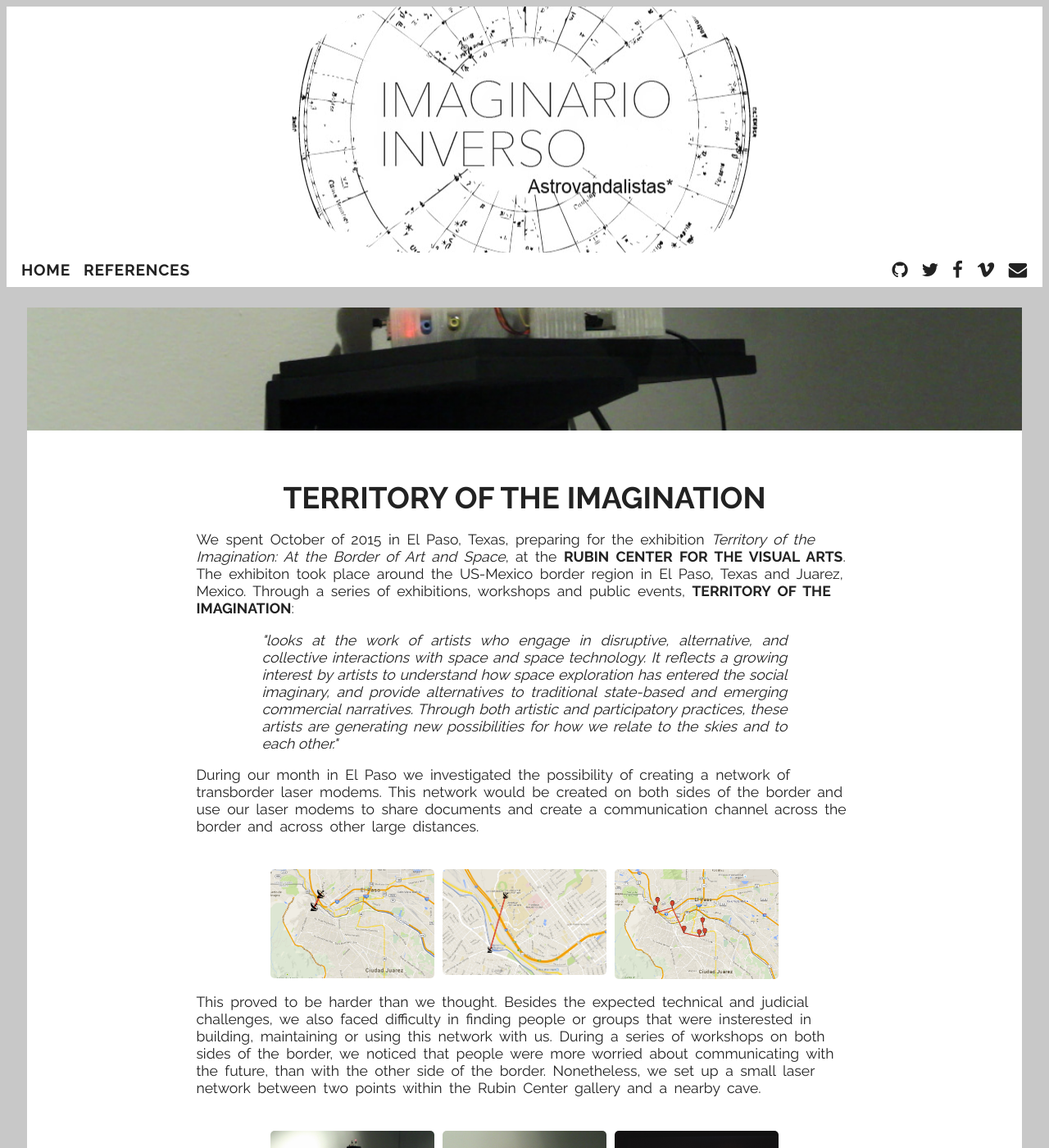
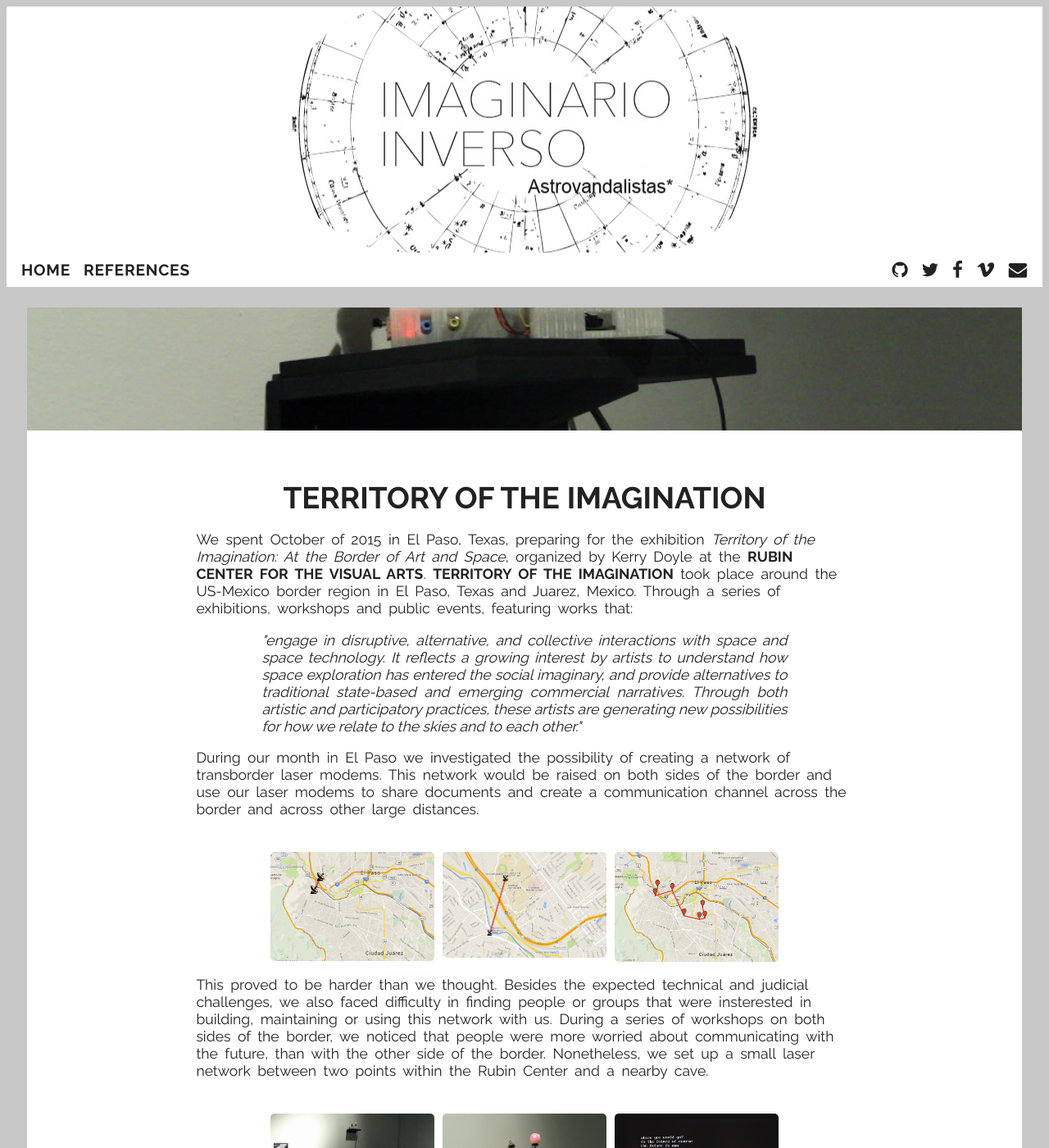
Before and after one commit to astrovandalistas/inverso.astrovandalistas.cc, a Jekyll site: the page built from _posts/2015-11-05-rubin.md, in a window 1280 px wide and 1400 px high. Shown: the whole window at 82% size. Built offline with Jekyll 4.4.1, drawn with Linux system fonts in a browser that asks for light colours; nearby versions of some CDN libraries.

Commit message:
update 2015 posts

```diff
--- a/_posts/2015-11-05-rubin.md
+++ b/_posts/2015-11-05-rubin.md
@@ -3,11 +3,11 @@
 cover: /assets/posts/rubin/rubin_01.jpg
 swipebox: rubin_
 ---
-We spent October of 2015 in El Paso, Texas, preparing for the exhibition *Territory of the Imagination: At the Border of Art and Space*, at the [Rubin Center for the Visual Arts](http://rubin.utep.edu/){:target="_blank"}. The exhibiton took place around the US-Mexico border region in El Paso, Texas and Juarez, Mexico. Through a series of exhibitions, workshops and public events, [Territory of the Imagination](http://rubin.utep.edu/index.php/past1/68){:target="_blank"}:
+We spent October of 2015 in El Paso, Texas, preparing for the exhibition *Territory of the Imagination: At the Border of Art and Space*, organized by Kerry Doyle at the [Rubin Center for the Visual Arts](http://rubin.utep.edu/){:target="_blank"}. [Territory of the Imagination](http://rubin.utep.edu/index.php/past1/68){:target="_blank"} took place around the US-Mexico border region in El Paso, Texas and Juarez, Mexico. Through a series of exhibitions, workshops and public events, featuring works that:
 
-<div class="quotes">&quot;looks at the work of artists who engage in disruptive, alternative, and collective interactions with space and space technology. It reflects a growing interest by artists to understand how space exploration has entered the social imaginary, and provide alternatives to traditional state-based and emerging commercial narratives. Through both artistic and participatory practices, these artists are generating new possibilities for how we relate to the skies and to each other.&quot;</div>
+<div class="quotes">&quot;engage in disruptive, alternative, and collective interactions with space and space technology. It reflects a growing interest by artists to understand how space exploration has entered the social imaginary, and provide alternatives to traditional state-based and emerging commercial narratives. Through both artistic and participatory practices, these artists are generating new possibilities for how we relate to the skies and to each other.&quot;</div>
 
-During our month in El Paso we investigated the possibility of creating a network of transborder laser modems. This network would be created on both sides of the border and use our laser modems to share documents and create a communication channel across the border and across other large distances.
+During our month in El Paso we investigated the possibility of creating a network of transborder laser modems. This network would be raised on both sides of the border and use our laser modems to share documents and create a communication channel across the border and across other large distances.
 
 <div class="swipebox-gallery">
   {% for file in site.static_files %}
@@ -19,7 +19,7 @@
   {% endfor %}
 </div>
 
-This proved to be harder than we thought. Besides the expected technical and judicial challenges, we also faced difficulty in finding people or groups that were insterested in building, maintaining or using this network with us. During a series of workshops on both sides of the border, we noticed that people were more worried about communicating with the future, than with the other side of the border. Nonetheless, we set up a small laser network between two points within the Rubin Center gallery and a nearby cave.
+This proved to be harder than we thought. Besides the expected technical and judicial challenges, we also faced difficulty in finding people or groups that were insterested in building, maintaining or using this network with us. During a series of workshops on both sides of the border, we noticed that people were more worried about communicating with the future, than with the other side of the border. Nonetheless, we set up a small laser network between two points within the Rubin Center and a nearby cave.
 
 <script type="text/javascript">
   (function($) {
```
Also changed, not shown: _posts/2015-10-01-tx-rx.md (+3 -3 lines).
